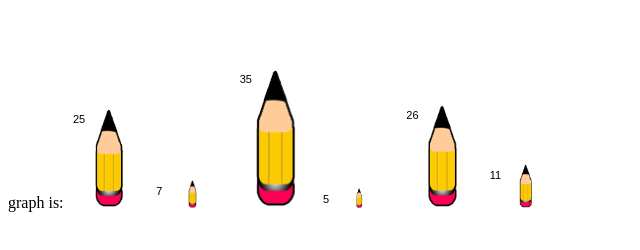
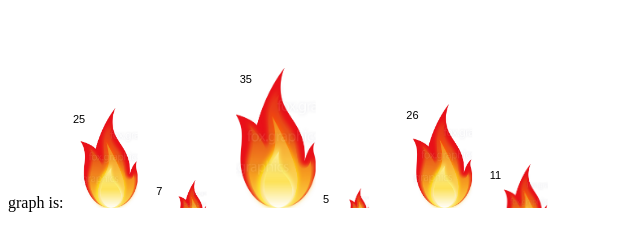
Before and after one commit to vedikaseth/UXProject, a plain HTML site: page bar_graph.html in a window 1280 px wide. Shown: the whole page, without its empty margins (0-640 px from the left). Drawn offline with Linux system fonts and the light colour scheme.

Commit message:
Image instead of graph (tried scaling)

```diff
--- a/bar_graph.html
+++ b/bar_graph.html
@@ -51,7 +51,7 @@
 			   .data(dataset)
 			   .enter()
                .append('svg:image')
-               .attr("xlink:href", "vertical_pencil.gif")
+               .attr("xlink:href", "flame-icon.jpg")
                .attr("x", function(d, i) {
 					return i * (w / dataset.length);
 				})
@@ -63,7 +63,8 @@
 					return "rgb(0, 0, " + (d * 10) + ")";
 				})
 			   .attr("height", function(d) {
-					return 4*d;
+					if (d < 15){return 7*d}
+                    else {return 4*d};
 				})
 				.attr("fill", function(d) {
 					return "rgb(0, 0, " + (d * 10) + ")";
```
Also changed, not shown: flame-icon.jpg (added).
